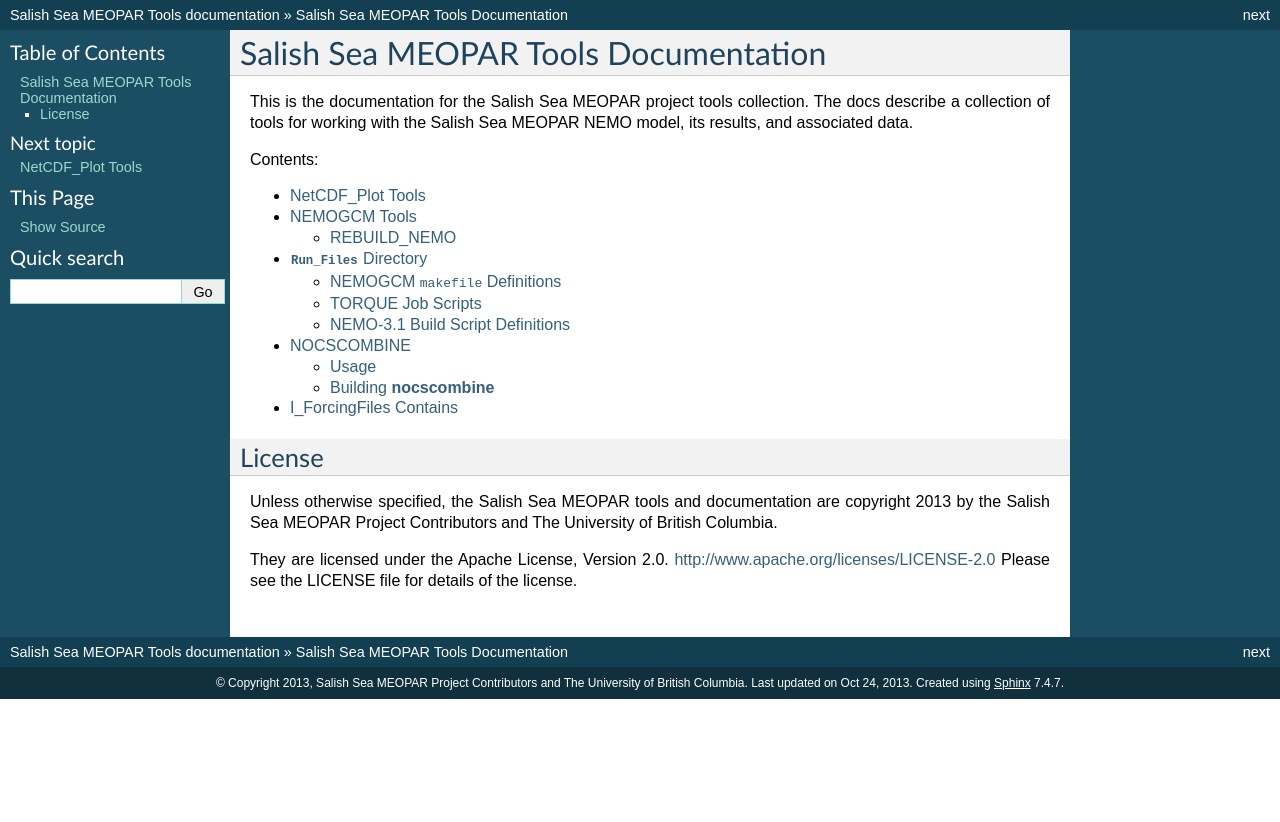
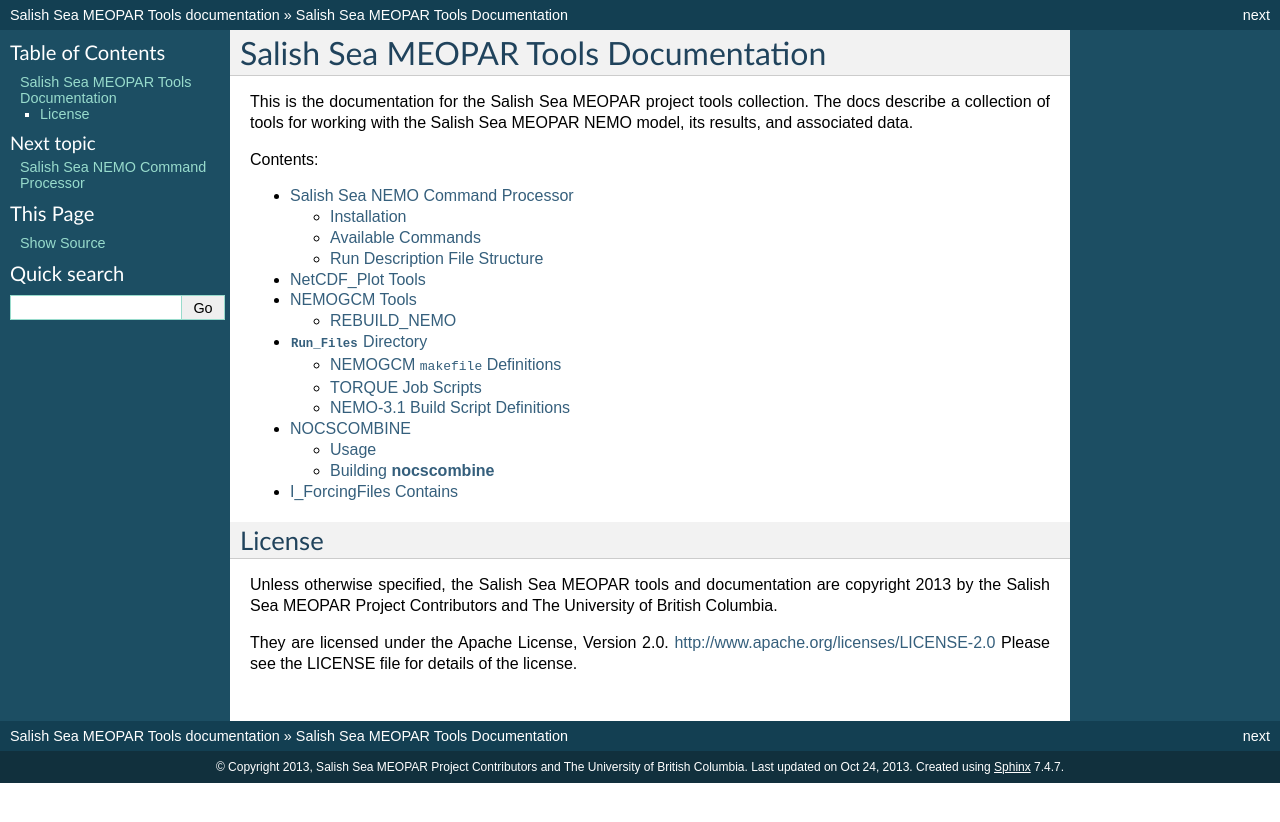
Before and after one commit to SalishSeaCast/tools, a Sphinx documentation site: the page built from docs/index.rst, in a window 1280 px wide. Shown: the top 822 px of the page. Built offline with Sphinx 7.4.7, drawn with Linux system fonts in a browser that asks for light colours; some of the changed lines change nothing that is shown.

Commit message:
Add docs for  command processor tool.

```diff
--- /dev/null
+++ b/docs/SalishSeaCmd/salishsea-cmd.rst
@@ -0,0 +1,123 @@
+.. Copyright 2013 Doug Latornell and The University of British Columbia
+..
+.. Licensed under the Apache License, Version 2.0 (the "License");
+.. you may not use this file except in compliance with the License.
+.. You may obtain a copy of the License at
+..
+..    http://www.apache.org/licenses/LICENSE-2.0
+..
+.. Unless required by applicable law or agreed to in writing, software
+.. distributed under the License is distributed on an "AS IS" BASIS,
+.. WITHOUT WARRANTIES OR CONDITIONS OF ANY KIND, either express or implied.
+.. See the License for the specific language governing permissions and
+.. limitations under the License.
+
+
+.. _SalishSeaCmdProcessor:
+
+*********************************
+Salish Sea NEMO Command Processor
+*********************************
+
+The Salish Sea NEMO command processor,
+:program:`salishsea`,
+is a command line tool for doing various operations associated with the :ref:`SalishSeaNEMO` model.
+
+
+Installation
+============
+
+These instructions assume that:
+
+* You have an up to date clone of the `tools repo`_
+* You have the :ref:`AnacondaPythonDistro` installed
+* :file:`$HOME/anaconda/bin` is included in your :envvar:`PATH` environment variable
+
+.. _tools repo: https://bitbucket.org/salishsea/tools/
+
+Use :program:`pip`
+(the Python package installer)
+to install the :kbd:`SalishSeaCmd` package from the `tools repo`_ in editable mode so that :program:`salishsea` will be automatically updated as the repo evolves:
+
+.. code-block:: bash
+
+    cd tools/SalishSeaCmd
+    pip install --editable .
+
+Experienced Python developers may wish to install :program:`salishsea` in other ways:
+
+* In a Python virtual environment
+* In :file:`$HOME/.local/` via the :command:`pip install --user` option
+
+
+Available Commands
+==================
+
+The command :program:`salishsea` or :command:`salishsea --help` produces a list of the available :program:`salishsea` options and sub-commands:
+
+.. code-block:: bash
+
+    salishsea --help
+    usage: salishsea [-h] [--version] {combine} ...
+
+    optional arguments:
+      -h, --help  show this help message and exit
+      --version   show program's version number and exit
+
+    sub-commands:
+      {combine}
+        combine   Combine results from an MPI Salish Sea NEMO run.
+
+    Use `salishsea <sub-command> --help` to get detailed help about a sub-command.
+
+For details of the arguments and options for a sub-command use
+:command:`salishsea <sub-command> --help`.
+For example:
+
+.. code-block:: bash
+
+    salishsea combine --help
+    usage: salishsea combine [-h] [--version] DESC_FILE RESULTS_DIR
+
+    Combine the per-processor results files from an MPI Salish Sea NEMO run
+    described in DESC_FILE into files in RESULTS_DIR. If RESULTS_DIR does not
+    exist it will be created.
+
+    positional arguments:
+      DESC_FILE    run description YAML file
+      RESULTS_DIR  directory to store results into
+
+    optional arguments:
+      -h, --help   show this help message and exit
+      --version    show program's version number and exit
+
+You can check what version of :program:`salishsea` you have installed with:
+
+.. code-block:: bash
+
+    salishsea --version
+
+
+Run Description File Structure
+==============================
+
+:program:`salishsea` run description files are written in YAML_.
+They contain key-value pairs that define the names and locations of files and directories that :program:`salishsea` uses to manage Salish Sea NEMO runs and their results.
+
+.. _YAML: http://pyyaml.org/wiki/PyYAMLDocumentation
+
+.. note::
+
+    The :program:`salishsea` tool is under active development and the format of the run description file is changing frequently.
+
+Example:
+
+.. literalinclude:: ../../../SS-run-sets/JPP/JPP.yaml
+   :language: yaml
+
+The :kbd:`paths` section of the run description file is a collection of directory paths that :program:`salishsea` uses to find files in other repos that it needs.
+The paths may be either absolute or relative.
+
+* The value associated with the :kbd:`NEMO-code` key is the path to the :ref:`NEMO-code-repo` clone where the :file:`rebuild-nemo` tool,
+  the NEMO executable,
+  etc. for the run are to be found.
--- a/docs/index.rst
+++ b/docs/index.rst
@@ -14,6 +14,7 @@
 .. toctree::
    :maxdepth: 2
 
+   SalishSeaCmd/salishsea-cmd
    NetCDF_Plot/index
    nemo-tools/index
    Run_Files/index
```
